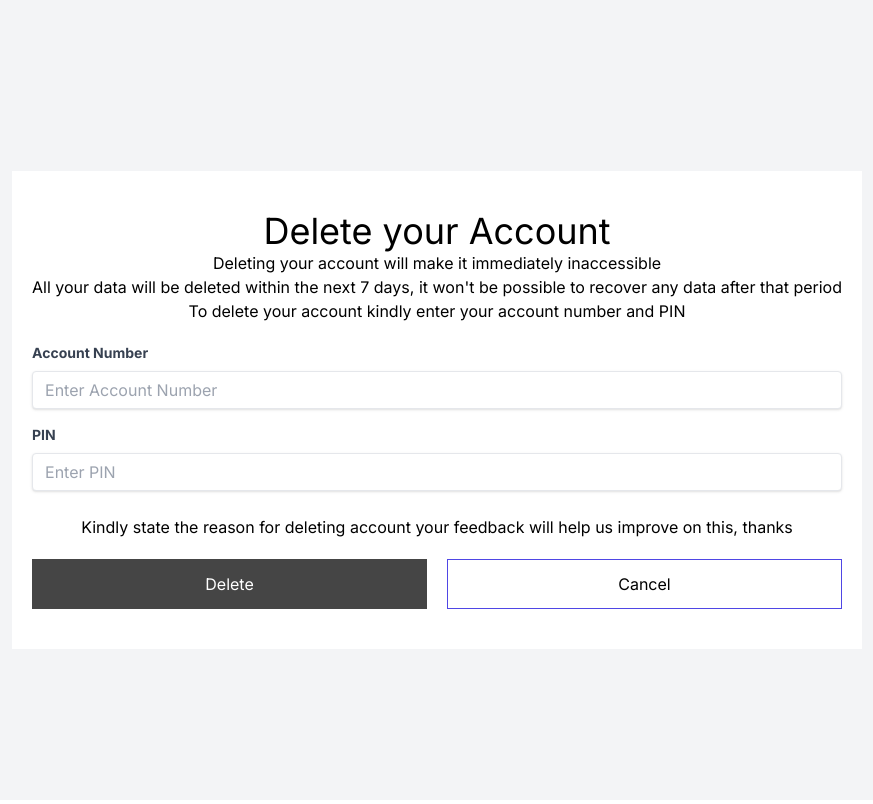
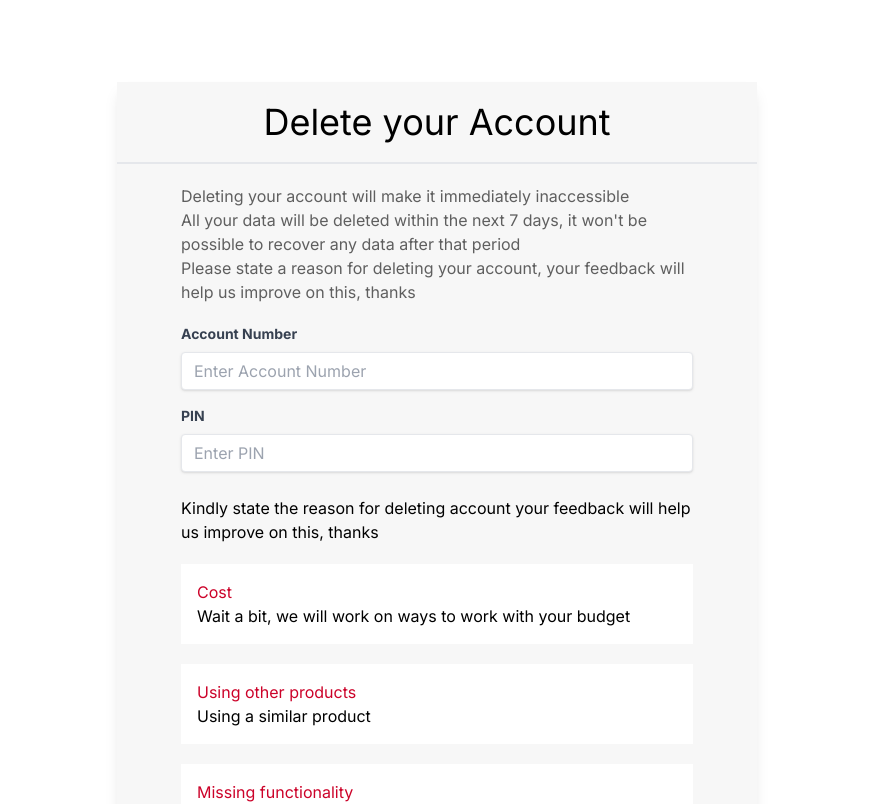
Before and after one commit to EGANOW-FRONTEND-ORG/EGANOW-ACCOUNT-DELETION-NEXTJS, a Next.js app: page / in a window 1280 px wide. Shown: the top 804 px of the page, without its empty margins (203-1076 px from the left). Built offline with nearby package versions, Linux system fonts and the light colour scheme.

Commit message:
feat: hook env variable to the store to change primary color

```diff
--- a/app/components/AccountDeletionForm.tsx
+++ b/app/components/AccountDeletionForm.tsx
@@ -1,9 +1,12 @@
-'use client'
-import React from "react";
+"use client";
+import React, { useEffect, useState } from "react";
 import { useForm, SubmitHandler } from "react-hook-form";
 import { zodResolver } from "@hookform/resolvers/zod";
 import { z } from "zod";
 import useThemeStore from "@/store";
+
+const dotenv = require("dotenv");
+dotenv.config();
 
 const schema = z.object({
   accountNumber: z.string().nonempty("Account Number is required"),
@@ -13,7 +16,9 @@ const schema = z.object({
 type FormData = z.infer<typeof schema>;
 
 const DeleteAccountpage = () => {
-  const { theme } = useThemeStore();
+  const [selectedReason, setSelectedReason] = useState<number | null>(null);
+  const { theme, setTheme } = useThemeStore();
+  const [isClient, setIsclient] = useState(false);
   const {
     register,
     handleSubmit,
@@ -22,26 +27,89 @@ const DeleteAccountpage = () => {
     resolver: zodResolver(schema),
   });
 
-  const onSubmit: SubmitHandler<FormData> = (data) => {
-    console.log(data);
-    // Handle form submission here
+  const onSubmit: SubmitHandler<FormData> = (data, e) => {
+    e?.preventDefault();
+    if (selectedReason === null) {
+      console.error("Please select a reason");
+      return;
+    }
+    console.log(process.env.CURRENT_THEME);
+
+    const selectedReasonObj = reasonForDeletionOBJ.find(
+      (reason) => reason.id === selectedReason
+    );
+    if (!selectedReasonObj) {
+      console.error("Selected reason not found");
+      return;
+    }
+
+    const formData = {
+      ...data,
+      selectedReasonTitle: selectedReasonObj.title,
+      selectedReasonDescription: selectedReasonObj.description,
     };
+
+    console.log(formData);
+  };
+
+  const handleReasonSelection = (id: number) => {
+    setSelectedReason(id === selectedReason ? null : id);
+  };
+
+  const reasonForDeletionOBJ = [
+    {
+      id: 1,
+      title: "Cost",
+      description: "Wait a bit, we will work on ways to work with your budget",
+    },
+    {
+      id: 2,
+      title: "Using other products",
+      description: "Using a similar product",
+    },
+
+    {
+      id: 3,
+      title: "Missing functionality",
+      description: "Seems not to have what I am looking for",
+    },
+    {
+      id: 4,
+      title: "Prefer not to say",
+      description: "I prefer to keep it to myself",
+    },
+  ];
+
+  useEffect(() => {
+    setIsclient(true);
+  }, []);
+
   return (
-    <div className="py-[5rem] flex justify-center items-center h-[100vh] bg-gray-100 overflow-auto">
-     <form onSubmit={handleSubmit(onSubmit)} className="bg-white p-5 mt-5">
-        <p className="text-4xl text-center mt-5">Delete your Account</p>
-
-        <p className="text-l text-center">
+    <>
+      {isClient && (
+        <div className="flex justify-center items-center h-[100vh]">
+          <form
+            onSubmit={(e) => e?.preventDefault()}
+            className="bg-[#f7f7f7] shadow-lg  mt-5 overflow-auto"
+          >
+            <p className="text-4xl text-center mt-5 mb-5 px-[4rem]">Delete your Account</p>
+            <div className="border mb-5"></div>
+            <section className="flex flex-col justify-center items-start px-[4rem]">
+              <p className="text-l text-start text-[#5f5f5f]">
                 Deleting your account will make it immediately inaccessible
               </p>
-        <p className="text-l text-center">
-          All your data will be deleted within the next 7 days, it won&apos;t be
-          possible to recover any data after that period
+              <p className="text-l text-start text-[#5f5f5f]">
+                All your data will be deleted within the next 7 days, it
+                won&apos;t be possible to recover any data after that period
               </p>
 
-        <p className="text-l text-center mb-5">
-          To delete your account kindly enter your account number and PIN{" "}
+              <p className="text-l text-start mb-5 text-[#5f5f5f]">
+                Please state a reason for deleting your account, your feedback
+                will help us improve on this, thanks{" "}
               </p>
+            </section>
+
+            <section className="px-[4rem]">
               <div className="mb-4">
                 <label
                   className="block text-gray-700 text-sm font-bold mb-2"
@@ -81,28 +149,68 @@ const DeleteAccountpage = () => {
                   placeholder="Enter PIN"
                 />
                 {errors.pin && (
-            <p className="text-red-500 text-xs italic">{errors.pin.message}</p>
+                  <p className="text-red-500 text-xs italic">
+                    {errors.pin.message}
+                  </p>
                 )}
               </div>
+            </section>
+
+            <section className="px-[4rem]">
               <p className="flex justify-center items-center mb-5 ">
-          Kindly state the reason for deleting account your feedback will help us
-          improve on this, thanks
+                Kindly state the reason for deleting account your feedback will
+                help us improve on this, thanks
               </p>
-
-        {/* Reason buttons */}
-        {/* Insert reason buttons code here */}
-
+              {reasonForDeletionOBJ.map((item) => (
+                <div
+                  key={item.id}
+                  className={`mb-5 flex flex-col justify-start items-start p-4 cursor-pointer bg-white`}
+                  style={{
+                    border:
+                      selectedReason === item.id
+                        ? `2px solid ${theme.primaryColor}`
+                        : "none",
+                  }}
+                  onClick={() => handleReasonSelection(item.id)}
+                >
+                  <p
+                    style={{ color: theme.primaryColor }}
+                    className="text-l text-start"
+                  >
+                    {item.title}
+                  </p>
+                  <p className="text-l text-start">{item.description}</p>
+                </div>
+              ))}
+            </section>
+            <div className="border mb-5"></div>
+            <section className="px-[4rem]">
               {/* Delete and Cancel buttons */}
             <div className="flex justify-center items-center gap-5">
-          <button style={{ backgroundColor: theme.primaryColor, borderColor: theme.primaryColor }} className={`w-[50%] p-3 border border-indigo-600 mb-5 text-white`}>
+              <button
+                onClick={handleSubmit(onSubmit)}
+                style={{
+                  backgroundColor: theme.primaryColor,
+                  border: `2px solid ${theme.primaryColor}`,
+                }}
+                className={`w-[50%] p-3 border border-indigo-600 mb-5 text-white rounded-full`}
+              >
                 Delete
               </button>
-          <button className={`w-[50%] p-3 border border-indigo-600 mb-5 bg-white`}>
+              <button
+                style={{
+                  border: `2px solid ${theme.primaryColor}`,
+                }}
+                className={`w-[50%] p-3 border border-indigo-600 mb-5 bg-white rounded-full`}
+              >
                 Cancel
               </button>
             </div>
+            </section>
           </form>
         </div>
+      )}
+    </>
   );
 };
 export default DeleteAccountpage;
--- a/app/layout.tsx
+++ b/app/layout.tsx
@@ -1,6 +1,8 @@
 import type { Metadata } from "next";
 import { Inter } from "next/font/google";
 import "./globals.css";
+import 'react-toastify/dist/ReactToastify.css';
+// import { ToastContainer } from 'react-toastify';
 
 const inter = Inter({ subsets: ["latin"] });
 
@@ -17,6 +19,7 @@ export default function RootLayout({
   return (
     <html lang="en">
       <body className={inter.className}>{children}</body>
+      {/* <ToastContainer /> */}
     </html>
   );
 }
--- a/app/page.tsx
+++ b/app/page.tsx
@@ -1,9 +1,10 @@
+"use client";
 import DeleteAccountpage from "./components/AccountDeletionForm";
-
-
 
 export default function Home() {
   return (
-     <DeleteAccountpage/>
+    <div className=" w-[fit] md:w-[80%] lg:w-[70%] xl:w-[50%] 2xl:w-[30%] flex justify-center items-center ml-auto mr-auto mt-[10rem] mb-[10rem]">
+        <DeleteAccountpage />
+    </div>
   );
 }
--- a/store/index.ts
+++ b/store/index.ts
@@ -1,10 +1,8 @@
 // store/themeStore.ts
-import {create} from 'zustand';
+import { create } from "zustand";
 
 type Theme = {
   primaryColor: string;
-  secondaryColor: string;
-  // Add other theme colors as needed
 };
 
 type ThemeStore = {
@@ -12,42 +10,43 @@ type ThemeStore = {
   setTheme: (theme: Theme) => void;
 };
 
+const JUABEN = "#6666ff";
+const EGANOW =  "#CC0229";
+const DCI =  "#ff3366";
+const IFINANCE =  "#454545";
+
+const currentTheme = process.env.NEXT_PUBLIC_CURRENT_THEME
+console.log("CURRENT THEME: ", currentTheme)
+
 const useThemeStore = create<ThemeStore>((set) => {
-  const currentTheme = process.env.CURRENT_THEME || 'ifinance';
-
   // Define theme colors based on the current theme
   let primaryColor;
-  let secondaryColor;
 
   switch (currentTheme) {
-    case 'juaben':
-      primaryColor = process.env.JUABEN_PRIMARY_COLOR || '#ff5733';
-      secondaryColor = process.env.JUABEN_SECONDARY_COLOR || '#ffd633';
+    case "juaben":
+      primaryColor = JUABEN;
       break;
-    case 'eganow':
-      primaryColor = process.env.EGANOW_PRIMARY_COLOR || '#4287f5';
-      secondaryColor = process.env.EGANOW_SECONDARY_COLOR || '#2cb67d';
+    case "eganow":
+      primaryColor =  EGANOW;
       break;
-    case 'dci':
-      primaryColor = process.env.DCI_PRIMARY_COLOR || '#ff3366';
-      secondaryColor = process.env.DCI_SECONDARY_COLOR || '#66ff33';
+    case "dci":
+      primaryColor =  DCI;
       break;
-    case 'ifinance':
-      primaryColor = process.env.IFINANCE_PRIMARY_COLOR || '#454545';
-      secondaryColor = process.env.IFINANCE_SECONDARY_COLOR || '#ffcc00';
+    case "ifinance":
+      primaryColor =  IFINANCE;
       break;
     default:
-      primaryColor = '#6666dd';
-      secondaryColor = '#ffd633';
+      primaryColor = EGANOW;
       break;
   }
 
   // Define initial theme using colors based on the current theme
   const initialTheme: Theme = {
     primaryColor,
-    secondaryColor,
+  };
 
-  };
+  // Set the initial theme
+  set({ theme: initialTheme });
 
   return {
     theme: initialTheme,
```
Also changed, not shown: package.json (+10 -4 lines), types/themeTypes.ts (added, +9 -0 lines), 1 other file (tests, documents, lock files or other folders). Lines whose indentation alone changed are shown as unchanged.
